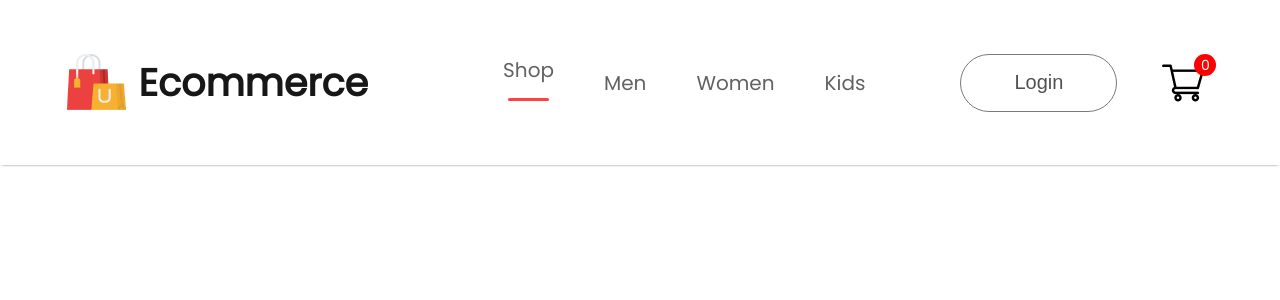
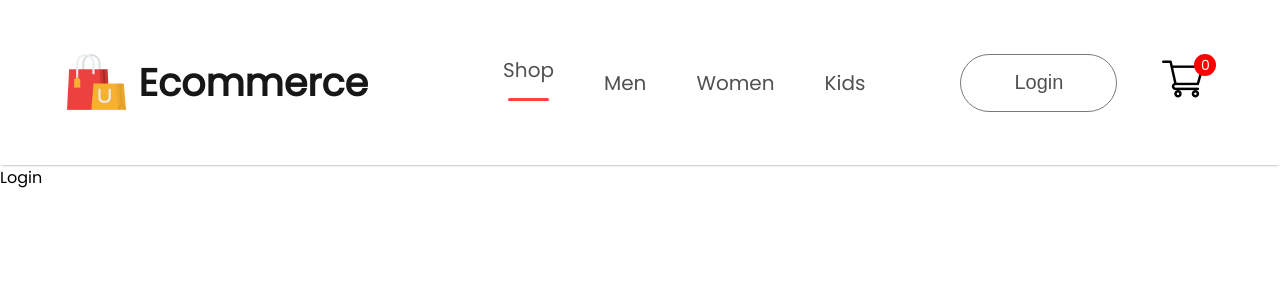
Before and after one commit to hammond01/ecommerce-store, a React (Create React App) app in the folder client/: page /login in a window 1280 px wide. Shown: the top 300 px of the page. Built offline with nearby package versions, Linux system fonts and the light colour scheme.

Commit message:
config router dom and create new page

```diff
--- a/client/package.json
+++ b/client/package.json
@@ -8,6 +8,7 @@
     "@testing-library/user-event": "^13.5.0",
     "react": "^18.2.0",
     "react-dom": "^18.2.0",
+    "react-router-dom": "^6.21.1",
     "react-scripts": "5.0.1",
     "web-vitals": "^2.1.4"
   },
--- a/client/src/App.js
+++ b/client/src/App.js
@@ -1,10 +1,31 @@
 import './App.css';
 import NavBar from './Components/NavBar/NavBar';
+import Home from './Pages/Home';
+import { BrowserRouter, Routes, Route } from 'react-router-dom';
+import Product from './Pages/ProductsAndCart/Product';
+import HomeCategory from './Pages/Category/HomeCategory';
+import Cart from './Pages/ProductsAndCart/Cart';
+import Login from './Pages/Auth/Login';
+import Register from './Pages/Auth/Register';
 function App() {
   return (
-    <>
-      <NavBar />
-    </>
+    <div>
+      <BrowserRouter >
+        <NavBar />
+        <Routes>
+          <Route path='/' element={<Home />} />
+          <Route path='/mens' element={<HomeCategory category="mens" />} />
+          <Route path='/women' element={<HomeCategory category="women" />} />
+          <Route path='/kids' element={<HomeCategory category="kids" />} />
+          <Route path='/product' element={<Product />} >
+            <Route path=':/productId' element={<Product />} />
+          </Route>
+          <Route path='/cart' element={<Cart />} />
+          <Route path='/login' element={<Login />} />
+          <Route path='/register' element={<Register />} />
+        </Routes>
+      </BrowserRouter>
+    </div>
   );
 }
 
--- a/client/src/Components/NavBar/NavBar.js
+++ b/client/src/Components/NavBar/NavBar.js
@@ -2,6 +2,7 @@ import React, { useState } from 'react'
 import logo from '../Data/logo.png';
 import cartIcon from '../Data/cart_icon.png';
 import './NavBar.css';
+import { Link } from 'react-router-dom';
 const NavBar = () => {
     const [menu, setMenu] = useState("shop");
     return (
@@ -11,14 +12,14 @@ const NavBar = () => {
                 <p>Ecommerce</p>
             </div>
             <ul className='nav-menu'>
-                <li onClick={() => { setMenu("shop") }}>Shop {menu === 'shop' ? <hr /> : <></>}</li>
-                <li onClick={() => { setMenu("mens") }}>Men {menu === 'mens' ? <hr /> : <></>}</li>
-                <li onClick={() => { setMenu("women") }}>Women {menu === 'women' ? <hr /> : <></>}</li>
-                <li onClick={() => { setMenu("kids") }}>Kids {menu === 'kids' ? <hr /> : <></>}</li>
+                <li onClick={() => { setMenu("shop") }}><Link style={{ textDecoration: 'none', color: '#515151' }} to='/'>Shop</Link> {menu === 'shop' ? <hr /> : <></>}</li>
+                <li onClick={() => { setMenu("mens") }}><Link style={{ textDecoration: 'none', color: '#515151' }} to='/mens'>Men</Link> {menu === 'mens' ? <hr /> : <></>}</li>
+                <li onClick={() => { setMenu("women") }}><Link style={{ textDecoration: 'none', color: '#515151' }} to='/women'>Women</Link>{menu === 'women' ? <hr /> : <></>}</li>
+                <li onClick={() => { setMenu("kids") }}><Link style={{ textDecoration: 'none', color: '#515151' }} to='/kids'>Kids</Link>{menu === 'kids' ? <hr /> : <></>}</li>
             </ul>
             <div className="nav-login-cart">
-                <button>Login</button>
-                <img src={cartIcon} alt='Logo' />
+                <Link style={{ textDecoration: 'none', color: '#515151' }} to='/login'><button>Login</button></Link>
+                <Link style={{ textDecoration: 'none', color: '#515151' }} to='/cart'><img src={cartIcon} alt='Logo' /></Link>
                 <div className="nav-cart-count">0</div>
             </div>
         </div>
--- /dev/null
+++ b/client/src/Pages/Auth/Login.js
@@ -0,0 +1,11 @@
+import React from 'react'
+
+const Login = () => {
+    return (
+        <div>
+            Login
+        </div>
+    )
+}
+
+export default Login
--- /dev/null
+++ b/client/src/Pages/Auth/Register.js
@@ -0,0 +1,11 @@
+import React from 'react'
+
+const Register = () => {
+    return (
+        <div>
+            Register
+        </div>
+    )
+}
+
+export default Register
--- /dev/null
+++ b/client/src/Pages/Category/HomeCategory.js
@@ -0,0 +1,11 @@
+import React from 'react'
+
+const HomeCategory = () => {
+    return (
+        <div>
+            bac
+        </div>
+    )
+}
+
+export default HomeCategory
--- /dev/null
+++ b/client/src/Pages/Home.js
@@ -0,0 +1,11 @@
+import React from 'react'
+
+const Home = () => {
+    return (
+        <div>
+            hello
+        </div>
+    )
+}
+
+export default Home
--- /dev/null
+++ b/client/src/Pages/ProductsAndCart/Cart.js
@@ -0,0 +1,11 @@
+import React from 'react'
+
+const Cart = () => {
+    return (
+        <div>
+            Cart
+        </div>
+    )
+}
+
+export default Cart
--- a/client/src/Pages/Shop.js
+++ b/client/src/Pages/ProductsAndCart/Product.js
@@ -1,11 +1,11 @@
 import React from 'react'
 
-const Shop = () => {
+const Product = () => {
     return (
         <div>
-            hello
+            Product
         </div>
     )
 }
 
-export default Shop
+export default Product
```
Also changed, not shown: client/src/Pages/Auth/ForgotPassword.js (added, +11 -0 lines), 1 other file (tests, documents, lock files or other folders).
